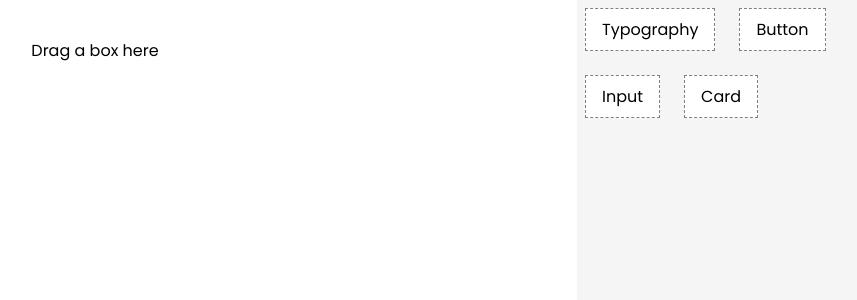
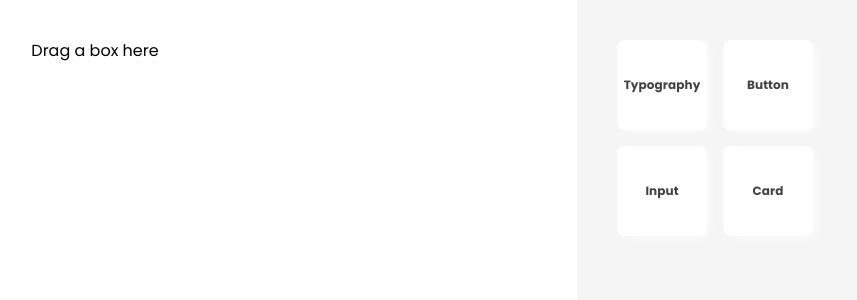
Before and after one commit to alirezatahani/React-Template, a React app: page /selector in a window 1280 px wide. Shown: the top 300 px of the page, without its empty margins (387-1244 px from the left). Built offline with nearby package versions, Linux system fonts and the light colour scheme.

Commit message:
refactor structure

```diff
--- a/src/modules/ComponentsSelector/content/Box/Box.tsx
+++ b/src/modules/ComponentsSelector/content/Box/Box.tsx
@@ -1,7 +1,7 @@
 import * as React from 'react';
 import type { FC } from 'react';
 import { useDrag } from 'react-dnd';
-import { BoxStyled } from './box.styles';
+import { BoxStyled, BoxContent, BoxWrapper } from './box.styles';
 
 const ItemTypes = {
   BOX: 'box',
@@ -33,8 +33,10 @@ export const Box: FC<BoxProps> = function Box({ name }) {
 
   const opacity = isDragging ? 0.4 : 1;
   return (
-    <BoxStyled ref={drag} data-testid={`box`} style={{ opacity }}>
-      {name}
-    </BoxStyled>
+    <BoxWrapper>
+      <BoxStyled ref={drag} data-testid={`box`} style={{ opacity }}>
+        <BoxContent> {name}</BoxContent>
+      </BoxStyled>
+    </BoxWrapper>
   );
 };
--- a/src/modules/ComponentsSelector/content/Box/box.styles.ts
+++ b/src/modules/ComponentsSelector/content/Box/box.styles.ts
@@ -1,11 +1,25 @@
 import styled from 'styled-components';
 
 export const BoxStyled = styled.div(({}) => ({
-  border: '1px dashed gray',
   backgroundColor: 'white',
-  padding: '0.5rem 1rem',
-  marginRight: '1.5rem',
-  marginBottom: '1.5rem',
+  boxShadow: '4px 3px 11px -3px white',
+  marginRight: '1rem',
+  marginBottom: '1rem',
   cursor: 'move',
   float: 'left',
+  display: 'flex',
+  alignItems: 'center',
+  justifyContent: 'center',
+  width: 90,
+  height: 90,
+  borderRadius: 8,
 }));
+export const BoxContent = styled.div(({ theme }) => ({
+  ...theme.typography.table2,
+  color: theme.palette.secondary.main,
+}));
+
+export const BoxWrapper = styled.div(({}) => ({
+  marginLeft: '2rem',
+  marginTop: '2rem',
+}));
--- a/src/modules/ComponentsSelector/content/SelectorScreen/SelectorScreen.tsx
+++ b/src/modules/ComponentsSelector/content/SelectorScreen/SelectorScreen.tsx
@@ -8,7 +8,8 @@ import { BoxName } from '@modules/ComponentsSelector/utils/constants';
 import {
   DragCol,
   DropCol,
-} from '@modules/ComponentsSelector/styles/ComponentsSelector_styles';
+  Wrapper,
+} from '@modules/ComponentsSelector/styles/SelectorScreen_styles';
 
 export const SelectorScreen = memo(function Container() {
   return (
@@ -19,14 +20,14 @@ export const SelectorScreen = memo(function Container() {
             <Dustbin />
           </div>
         </DropCol>
-        <DragCol span={3} style={{ overflow: 'hidden', clear: 'both' }}>
-          <div style={{ overflow: 'hidden', clear: 'both' }}>
+        <DragCol span={3} style={{ overflow: 'scroll', clear: 'both' }}>
+          <Wrapper style={{ overflow: 'hidden', clear: 'both' }}>
             {BoxNames.map((boxName: BoxName, index: number) => (
               <div key={index}>
                 <Box name={boxName.name} />
               </div>
             ))}
-          </div>
+          </Wrapper>
         </DragCol>
       </Row>
     </React.Fragment>
--- a/src/modules/ComponentsSelector/styles/ComponentsSelector_styles.ts
+++ b/src/modules/ComponentsSelector/styles/SelectorScreen_styles.ts
@@ -9,3 +9,5 @@ export const DragCol = styled(Col)({
   height: '100vh',
   backgroundColor: 'whitesmoke',
 });
+
+export const Wrapper = styled.div(({}) => ({}));
```
